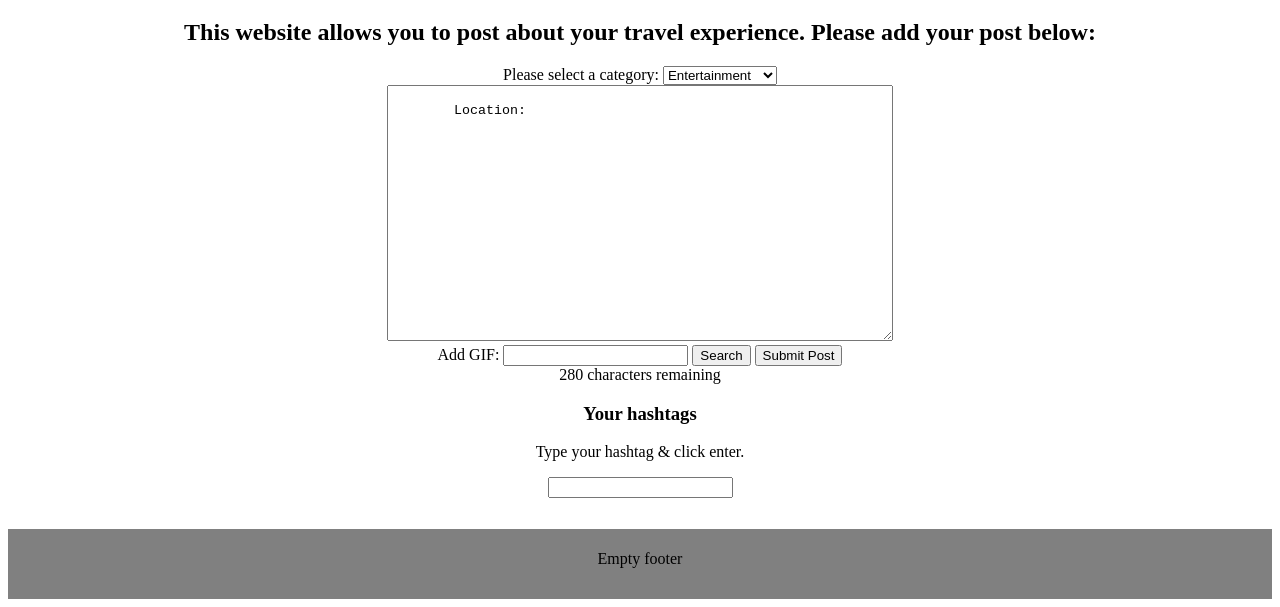
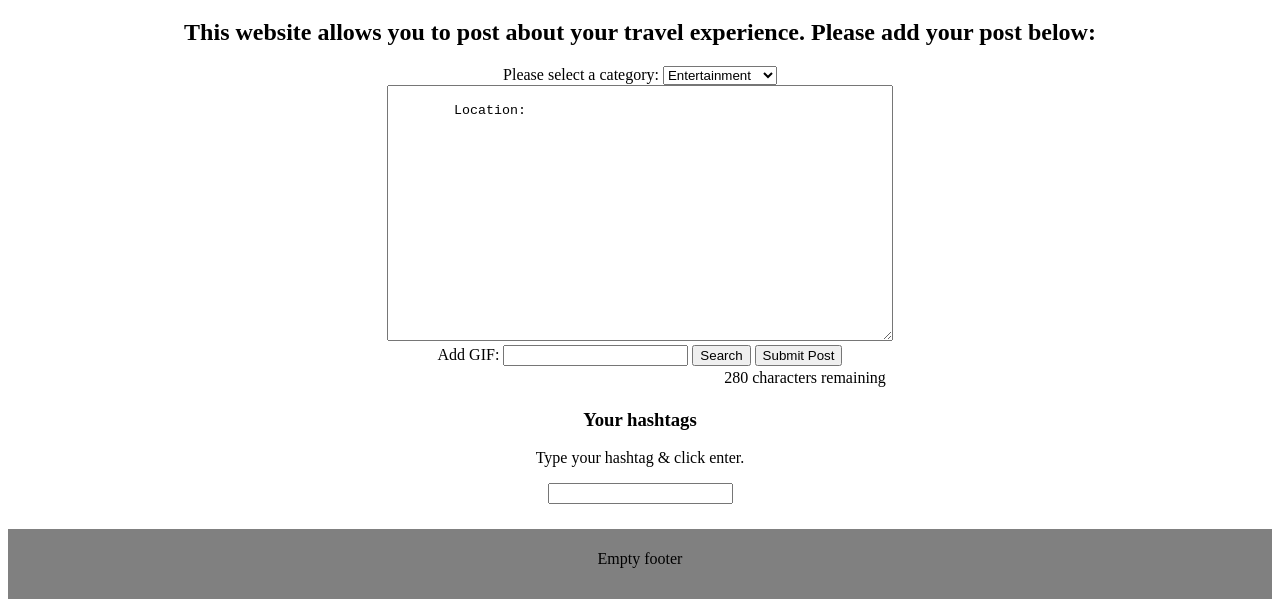
Before and after one commit to Rachiey/journalproject, a plain HTML site: page client/html/mainPage.html in a window 1280 px wide. Shown: the part 209-816 px from the top of the page. Drawn offline with Linux system fonts and the light colour scheme.

Commit message:
added character count styling

```diff
--- a/client/css/mainPage.css
+++ b/client/css/mainPage.css
@@ -71,6 +71,14 @@ footer {
     height: 60px;
 }
 
+#charCounterPost {
+  text-align: center;
+  margin-left: 330px;
+  padding: 3px;
+};
+
+
+
 /* .wrapper {
     padding: 20px 28px;
     margin: 0;
```
